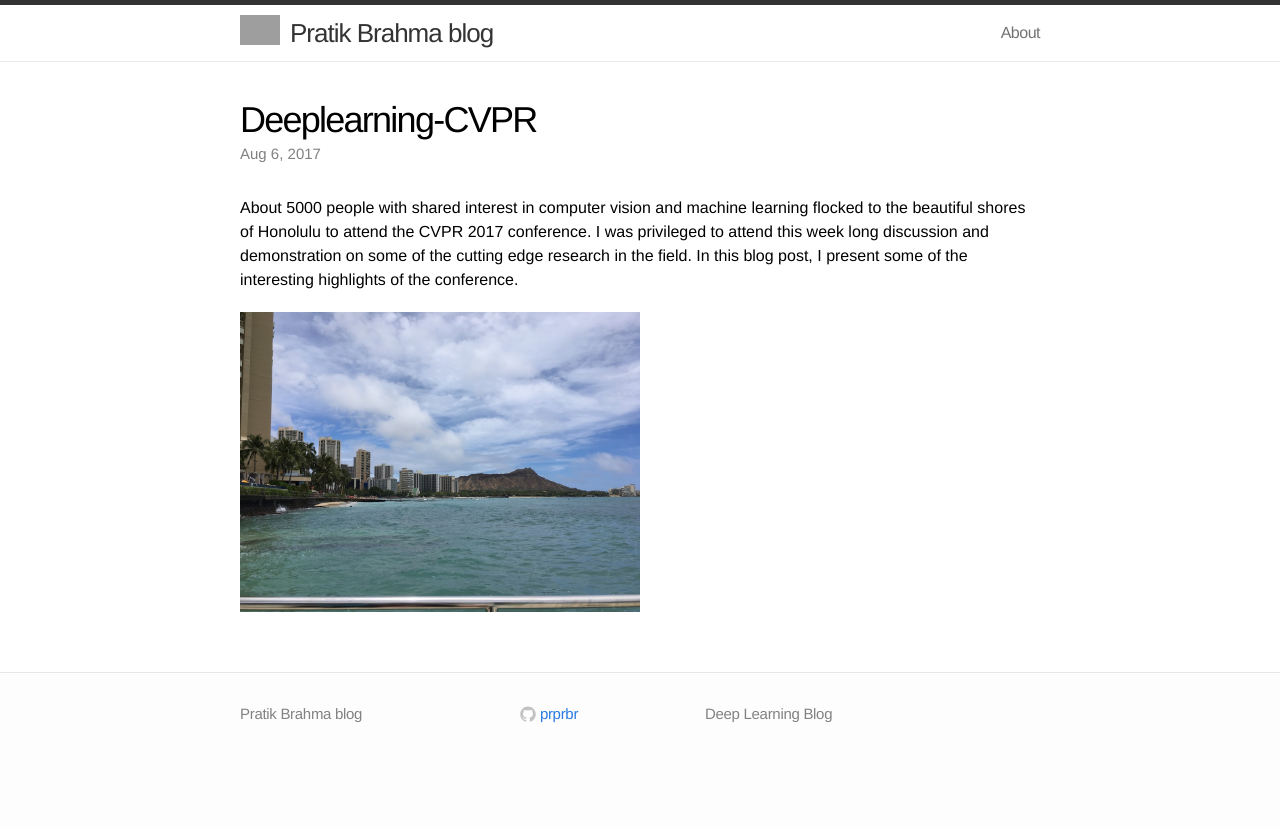
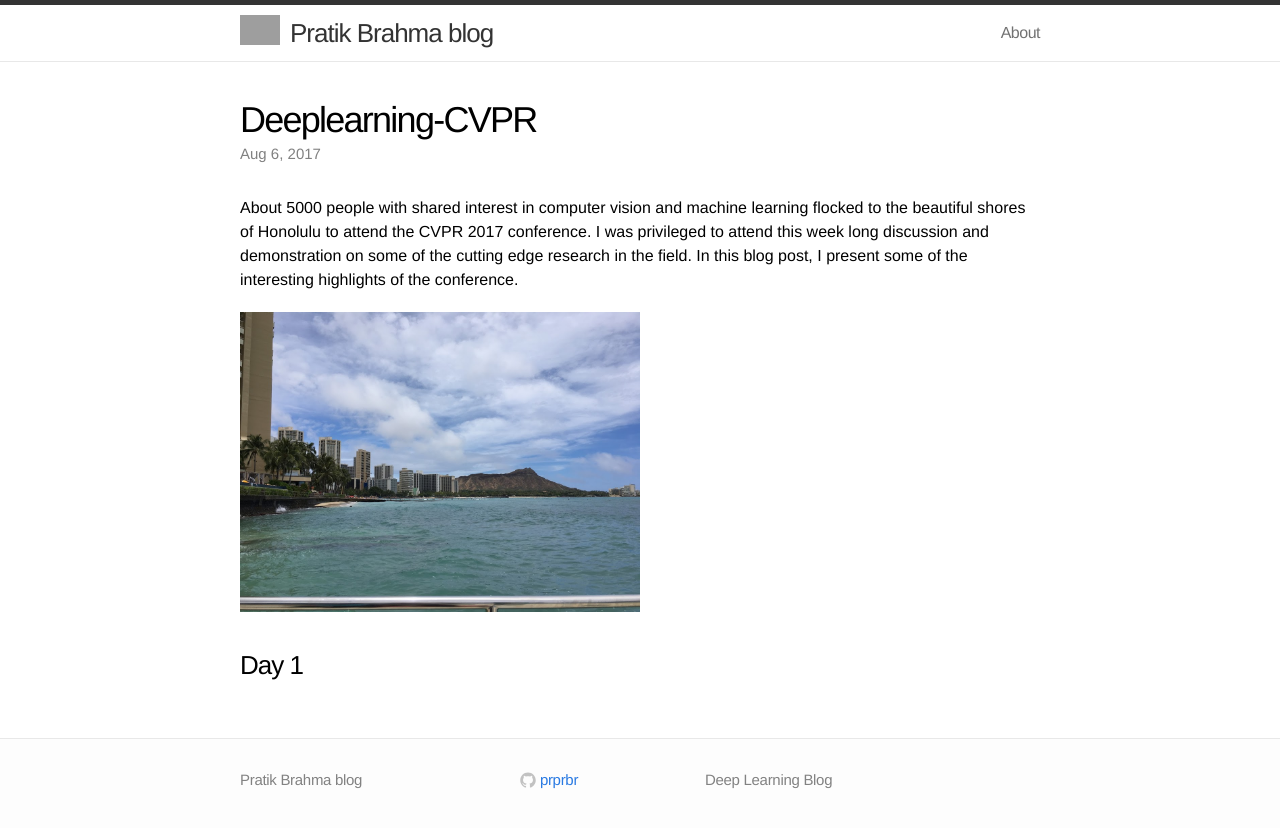
Before and after one commit to prprbr/prprbr.github.io, a Jekyll site: the page built from _posts/2017-08-06-Deeplearning-CVPR.markdown, in a window 1280 px wide. Shown: the top 828 px of the page. Built offline with Jekyll 4.4.1, drawn with Linux system fonts in a browser that asks for light colours; comment, search, counter and statistics services are not loaded; grey boxes are pictures that could not be loaded.

Commit message:
Update 2017-08-06-Deeplearning-CVPR.markdown

```diff
--- a/_posts/2017-08-06-Deeplearning-CVPR.markdown
+++ b/_posts/2017-08-06-Deeplearning-CVPR.markdown
@@ -8,3 +8,5 @@ date:   2017-08-06
 About 5000 people with shared interest in computer vision and machine learning flocked to the beautiful shores of Honolulu to attend the CVPR 2017 conference. I was privileged to attend this week long discussion and demonstration on some of the cutting edge research in the field. In this blog post, I present some of the interesting highlights of the conference.
 
 <img src="/assets/cvpr/honolulu.JPG" width="50%" height="50%" align="middle" />
+
+### Day 1
```
